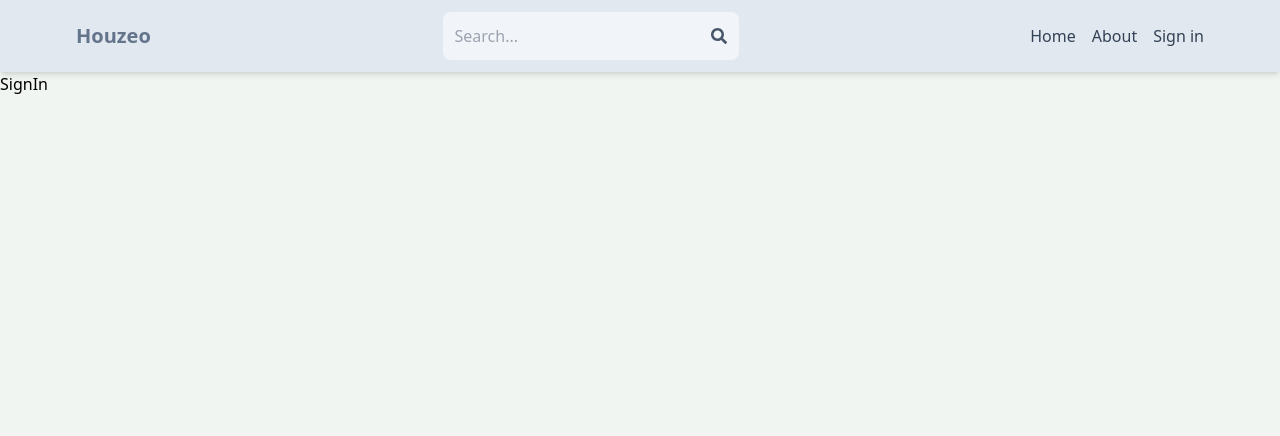
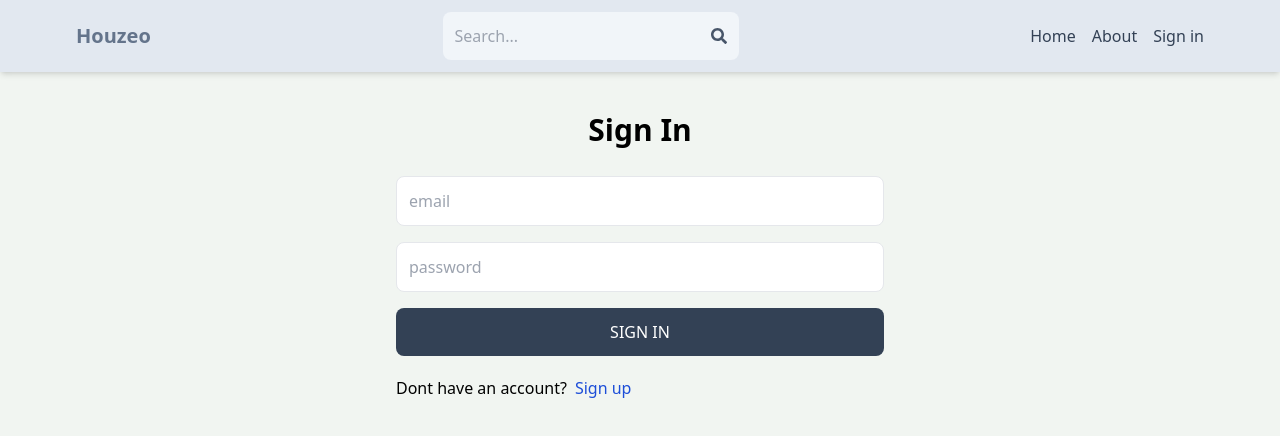
Before and after one commit to yunnajang/houzeo, a React (Vite) app in the folder client/: page /sign-in in a window 1280 px wide. Shown: the top 436 px of the page. Built offline with nearby package versions, Linux system fonts and the light colour scheme.

Commit message:
Build sign in page ui

```diff
--- a/client/src/pages/SignIn.jsx
+++ b/client/src/pages/SignIn.jsx
@@ -1,5 +1,87 @@
+import { useState } from 'react';
+import { Link, useNavigate } from 'react-router-dom';
+
 function SignIn() {
-  return <div>SignIn</div>;
+  const [formData, setFormData] = useState({});
+  const [error, setError] = useState(null);
+  const [loading, setLoading] = useState(false);
+
+  const navigate = useNavigate();
+
+  const handleChange = (e) => {
+    setFormData({
+      ...formData,
+      [e.target.id]: e.target.value,
+    });
+  };
+
+  const handleSubmit = async (e) => {
+    e.preventDefault();
+
+    try {
+      setLoading(true);
+
+      const res = await fetch('/api/auth/signin', {
+        method: 'POST',
+        headers: {
+          'Content-Type': 'application/json',
+        },
+        body: JSON.stringify(formData),
+      });
+
+      const data = await res.json();
+
+      if (data.success === false) {
+        setLoading(false);
+        setError(data.message);
+        return;
+      }
+
+      setLoading(false);
+      setError(null);
+      navigate('/');
+    } catch (error) {
+      setLoading(false);
+      setError(error.message);
+    }
+  };
+
+  return (
+    <div className='p-3 max-w-lg mx-auto'>
+      <h1 className='text-3xl text-center font-semibold my-7'>Sign In</h1>
+      <form onSubmit={handleSubmit} className='flex flex-col gap-4'>
+        <input
+          type='email'
+          placeholder='email'
+          className='border p-3 rounded-lg'
+          id='email'
+          onChange={handleChange}
+        />
+        <input
+          type='password'
+          placeholder='password'
+          className='border p-3 rounded-lg'
+          id='password'
+          onChange={handleChange}
+        />
+        <button
+          disabled={loading}
+          className='bg-slate-700 text-white p-3 rounded-lg uppercase hover:opacity-95 disabled:opacity-80'
+        >
+          {loading ? 'Loading...' : 'Sign in'}
+        </button>
+      </form>
+
+      <div className='flex gap-2 mt-5'>
+        <p>Dont have an account?</p>
+        <Link to={'/sign-up'}>
+          <span className='text-blue-700'>Sign up</span>
+        </Link>
+      </div>
+
+      {error && <p className='text-red-500 mt-5'>{error}</p>}
+    </div>
+  );
 }
 
 export default SignIn;
```
